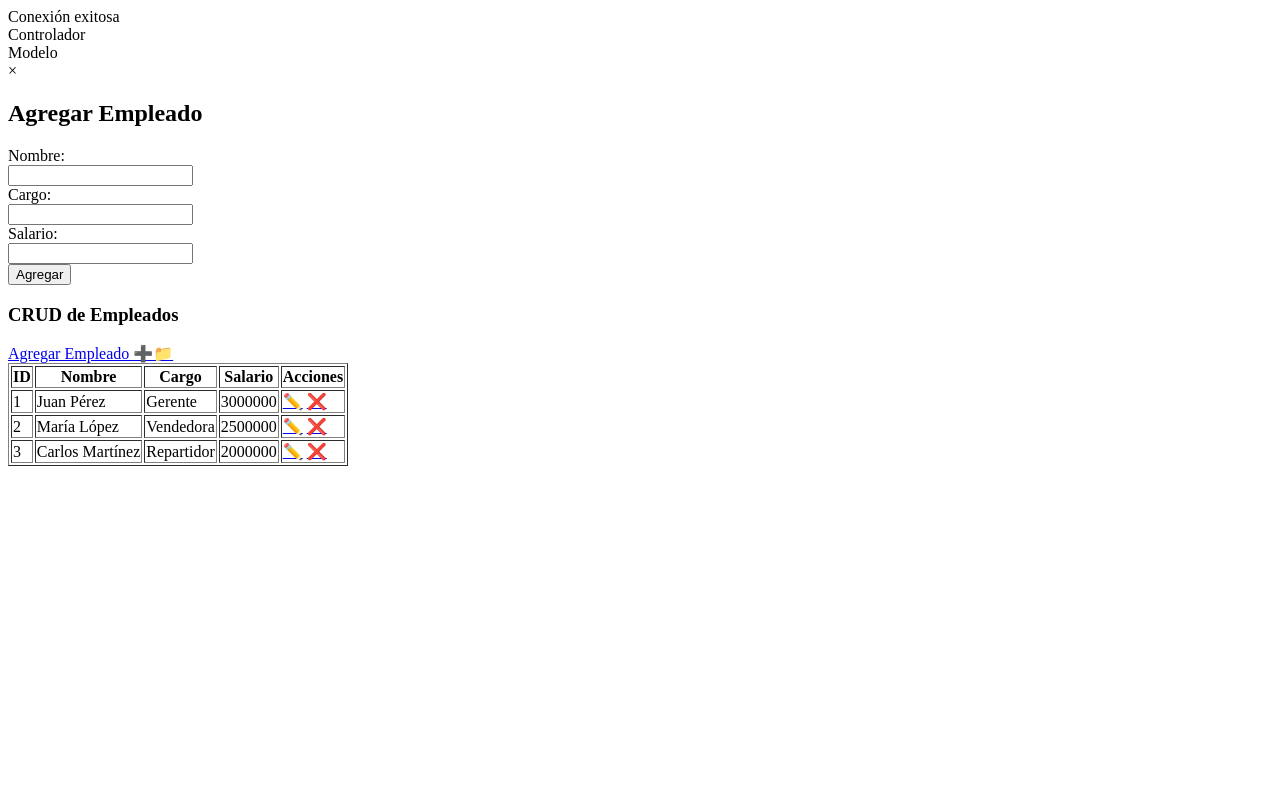
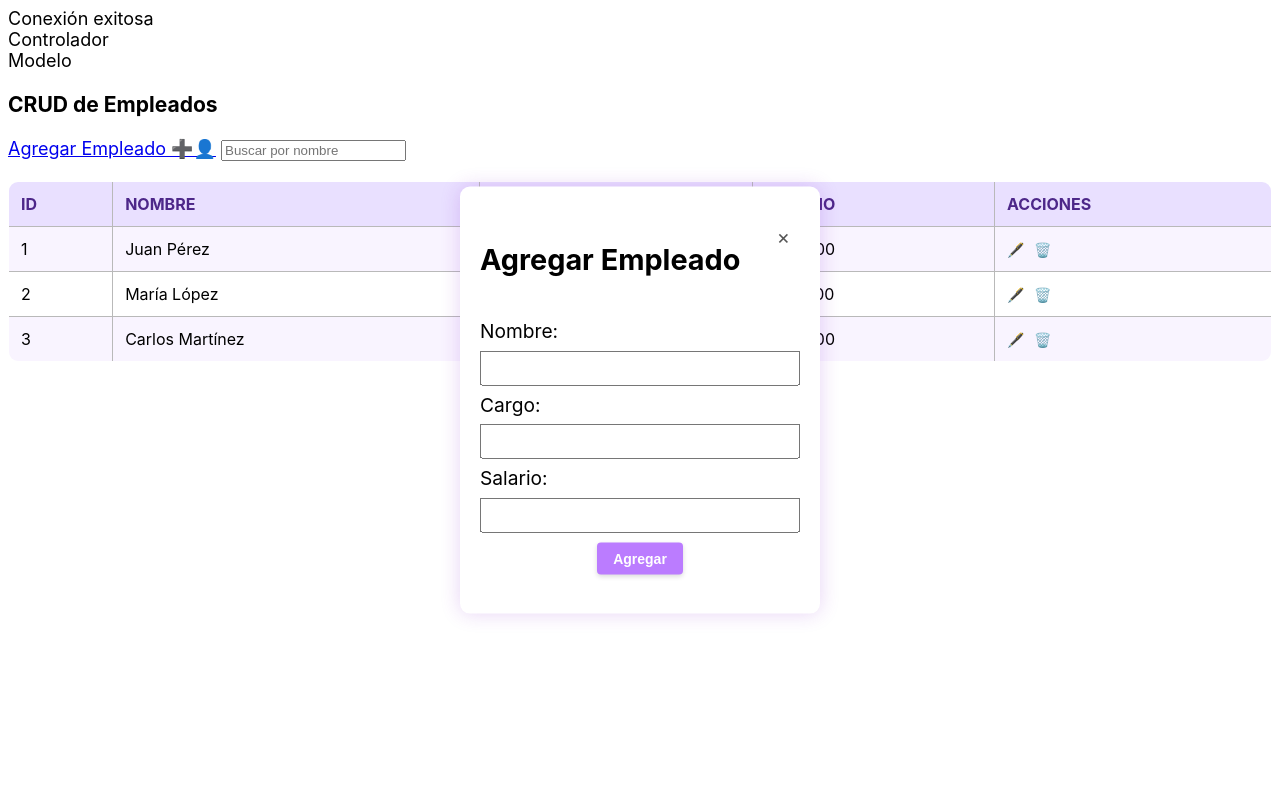
Before and after one commit to anamavadu/PHP-CRUD_ADSO, a PHP site: page /index.php?accion=modalAdd in a window 1280 px wide. Run offline with PHP 8.4, Linux system fonts and the light colour scheme; data comes from the database, SQL or seed files in the repository.

Commit message:
5_AdicionarEstilos

```diff
--- a/index.php
+++ b/index.php
@@ -1,3 +1,4 @@
+<link rel="stylesheet" href="publico/estilosA.css">
 <?php
 
 require_once 'configuracion/conexion.php';
--- /dev/null
+++ b/publico/estilosA.css
@@ -0,0 +1,153 @@
+/* Estilos generales para la página */
+body {
+    font-family: 'Inter', sans-serif;
+    color-scheme: light;
+    font-size: 18px;
+}
+
+/* Estilos para la tabla */
+.table {
+    width: 100%;
+    border-collapse: collapse;
+    margin-top: 20px;
+    border-radius: 10px;
+    overflow: hidden;
+}
+
+/* Estilos para las celdas de la tabla */
+.table th, .table td {
+    border: 1px solid #b9b9b9;
+    padding: 12px;
+    text-align: left;
+}
+
+/* Estilos para los encabezados de la tabla */
+.table th {
+    background-color: #e9e0ff;
+    color: #4d2789;
+    text-transform: uppercase;
+    font-weight: bold;
+}
+
+/* Estilos para filas impares de la tabla */
+.table tbody tr:nth-child(odd) {
+    background-color: #f9f4ff;
+}
+
+/* Estilos para enlaces dentro de las celdas de la tabla */
+.table td a {
+    text-decoration: none;
+    margin-right: 5px;
+    color: #9c6bff;
+    transition: color 0.3s ease;
+    font-size: 14px;
+}
+
+/* Estilos para enlaces al pasar el ratón */
+.table td a:hover {
+    color: #00bbff;
+}
+
+/* Estilos para filas de la tabla al pasar el ratón */
+.table tbody tr:hover {
+    background-color: #d5bef2;
+}
+
+/* Estilos para botones y enlaces al pasar el ratón */
+button, a:hover {
+    display: inline-block;
+    padding: 8px 16px; /* Reducido */
+    font-size: 14px; /* Reducido */
+    font-weight: 600;
+    text-align: center;
+    text-decoration: none;
+    color: #fff;
+    background-color: #bb7cff;
+    border: none;
+    border-radius: 4px;
+    transition: background-color 0.2s ease; /* Reducido */
+    box-shadow: 0 2px 5px rgba(0, 0, 0, 0.15);
+}
+
+/* Estilos para el modal */
+.modal {
+    display: flex;
+    position: fixed;
+    top: 50%;
+    left: 50%;
+    transform: translate(-50%, -50%);
+    background-color: rgb(255, 255, 255);
+    padding: 20px;
+    border-radius: 10px;
+    box-shadow: 0 0 20px rgba(134, 33, 207, 0.2);
+    z-index: 999;
+    max-width: 90%;
+    animation: modalFadeIn 0.5s forwards;
+}
+
+/* Estilos para el overlay */
+.overlay {
+    display: none;
+    position: fixed;
+    top: 0;
+    left: 0;
+    width: 100%;
+    height: 100%;
+    background-color: rgba(0, 0, 0, 0.5);
+    z-index: 9998;
+}
+
+/* Estilos para el contenido del modal */
+.modal-content {
+    border-radius: 2px;
+    box-sizing: content-box;
+    margin: auto;
+    line-height: 2;
+    display: flex;
+    flex-direction: column;
+    position: relative;
+    max-width: 600px;
+    min-width: 320px;
+    justify-content: center;
+    font-size: 1.2rem;
+}
+
+/* Estilos para el contenedor del botón en el formulario del modal */
+.modal-content .button-container {
+    text-align: center; /* Centra el contenido dentro del contenedor */
+}
+
+/* Estilos para los botones en el formulario del modal */
+.modal-content button {
+    margin-top: 10px; /* Ajusta el valor según sea necesario */
+}
+
+/* Estilos para los campos de entrada en el formulario del modal */
+.modal-content input[type="text"],
+.modal-content input[type="number"] {
+    width: 100%; /* O ajusta el valor según sea necesario */
+    padding: 8px; /* Ajusta el padding si es necesario para la apariencia */
+    box-sizing: border-box; /* Incluye padding y border en el ancho total */
+}
+
+/* Estilos para el botón de cierre del modal */
+.close {
+    position: absolute;
+    top: 10px;
+    right: 10px;
+    font-size: 20px;
+    color: #555;
+    cursor: pointer;
+    transition: color 0.3s ease;
+}
+
+/* Estilos para el botón de cierre al pasar el ratón */
+.close:hover {
+    color: #000000;
+}
+
+/* Animación de aparición del modal */
+@keyframes modalFadeIn {
+    from { opacity: 0; transform: translate(-50%, -60%); }
+    to { opacity: 1; transform: translate(-50%, -50%); }
+}
--- /dev/null
+++ b/publico/script.js
@@ -0,0 +1,19 @@
+function filtrarEmpleados() {
+    var input, filtro, tabla, filas, celda, texto;
+    input = document.getElementById("inputBusqueda");
+    filtro = input.value.toUpperCase();
+    tabla = document.getElementById("tablaEmpleados");
+    filas = tabla.getElementsByTagName("tr");
+
+    for (var i = 0; i < filas.length; i++) {
+        celda = filas[i].getElementsByTagName("td")[1]; // Se asume que el nombre del producto está en la segunda columna (índice 1)
+        if (celda) {
+            texto = celda.textContent || celda.innerText;
+            if (texto.toUpperCase().indexOf(filtro) > -1) {
+                filas[i].style.display = "";
+            } else {
+                filas[i].style.display = "none";
+            }
+        }
+    }
+}
--- a/vistas/empleados_view.php
+++ b/vistas/empleados_view.php
@@ -8,9 +8,10 @@
 </head>
 <body>
     <h3>CRUD de Empleados</h3>
-    <a href="index.php?accion=modalAdd">Agregar Empleado ➕📁</a>
+    <a href="index.php?accion=modalAdd">Agregar Empleado ➕👤</a>
+    <input type="text" id="inputBusqueda" placeholder="Buscar por nombre" onkeyup="filtrarEmpleados()">
 
-    <table class="table" border="1" >
+    <table class="table" border="1" id="tablaEmpleados">
         <thead>
             <tr>
                 <th>ID</th>
@@ -28,13 +29,15 @@
                     <td><?= $empleado['cargo'] ?></td>
                     <td><?= $empleado['salario'] ?></td>
                     <td>
-                        <a href="index.php?accion=modalActualizar&id=<?= $empleado['id'] ?>">✏️</a>
-                        <a href="index.php?accion=eliminarEmpleado&id=<?= $empleado['id'] ?>">❌</a>
+                        <a href="index.php?accion=modalActualizar&id=<?= $empleado['id'] ?>">🖋️</a>
+                        <a href="index.php?accion=eliminarEmpleado&id=<?= $empleado['id'] ?>">🗑️</a>
                     </td>
                 </tr>
             <?php endforeach; ?>
         </tbody>
     </table>
 
+    <script src="./publico/script.js"></script>
+
 </body>
 </html>
--- a/vistas/modalactualizarempleado.php
+++ b/vistas/modalactualizarempleado.php
@@ -11,7 +11,9 @@
             <input type="text" id="cargo" name="cargo" value="<?= $empleado['cargo'] ?>" required><br>
             <label for="salario">Salario:</label><br>
             <input type="number" id="salario" name="salario" value="<?= $empleado['salario'] ?>" step="0.01" required><br><br>
+            <div class= "button-container">
             <button type="submit">Actualizar</button>
+            </div>
         </form>
     </div>
 </div>
--- a/vistas/modaladdempleado.php
+++ b/vistas/modaladdempleado.php
@@ -10,7 +10,9 @@
             <input type="text" id="cargo" name="cargo" required><br>
             <label for="salario">Salario:</label><br>
             <input type="number" id="salario" name="salario" required><br>
+            <div class = "button-container">
             <button type="submit">Agregar</button>
+            </div>
         </form>
     </div>
 </div>
```
Also changed, not shown: publico/estilos.css (added, +31 -0 lines).
